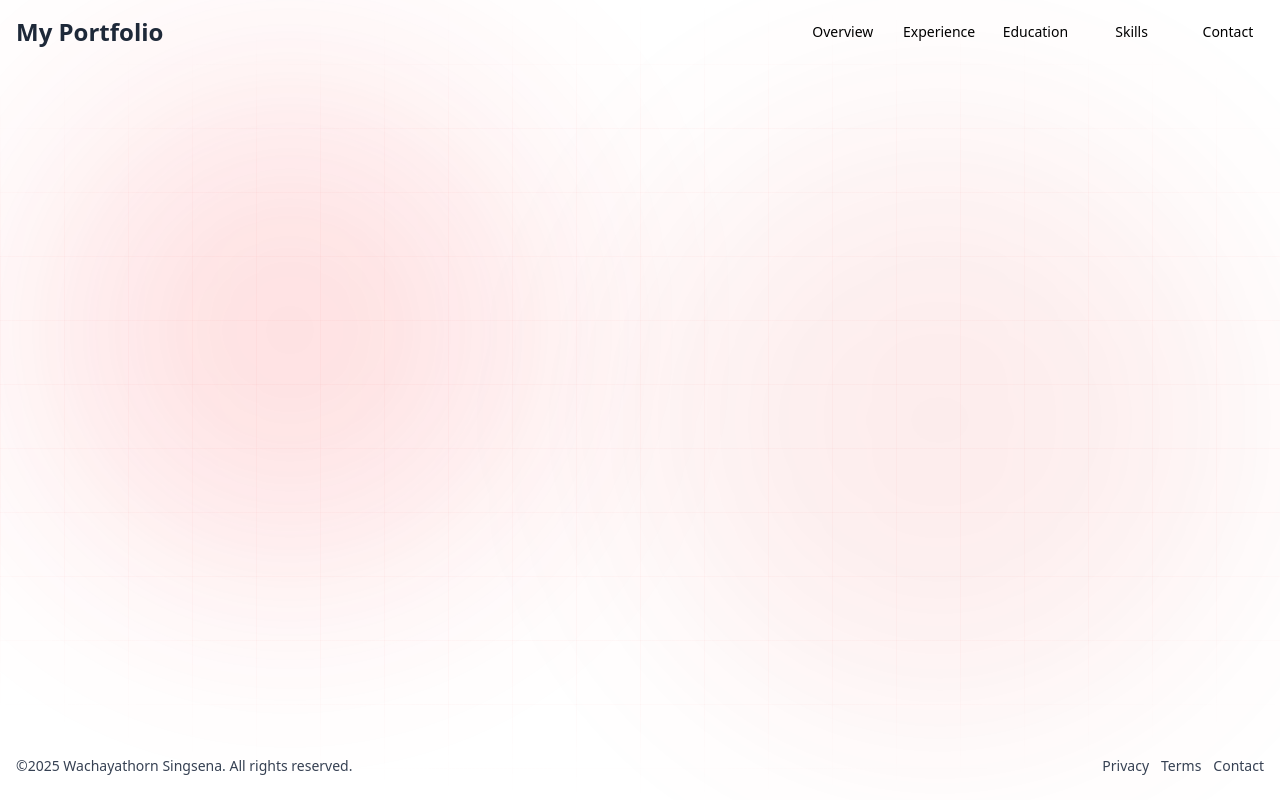
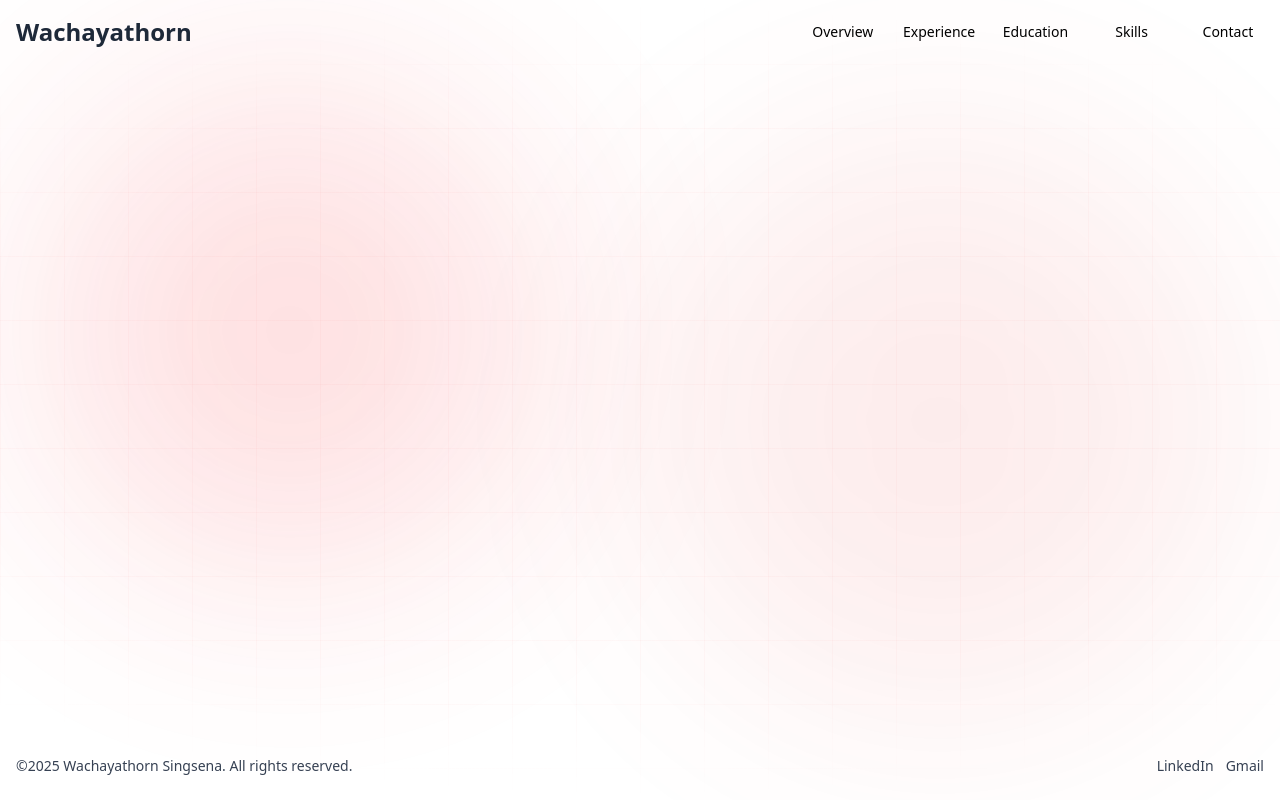
Before and after one commit to wachayathorn/introduce-myself, a Next.js app: page / in a window 1280 px wide. Built offline with nearby package versions, Linux system fonts and the light colour scheme.

Commit message:
feat: update Header and Footer components with new links and styles

```diff
--- a/components/footer/page.tsx
+++ b/components/footer/page.tsx
@@ -13,19 +13,13 @@ export function Footer() {
               href="#"
               className="text-sm hover:underline focus:outline-none focus-visible:ring-2 focus-visible:ring-blue-300 rounded"
             >
-              Privacy
+              LinkedIn
             </a>
             <a
               href="#"
               className="text-sm hover:underline focus:outline-none focus-visible:ring-2 focus-visible:ring-blue-300 rounded"
             >
-              Terms
-            </a>
-            <a
-              href="#"
-              className="text-sm hover:underline focus:outline-none focus-visible:ring-2 focus-visible:ring-blue-300 rounded"
-            >
-              Contact
+              Gmail
             </a>
           </nav>
         </div>
--- a/components/header/page.tsx
+++ b/components/header/page.tsx
@@ -3,35 +3,35 @@ export function Header() {
     <header className="sticky top-0 z-50 w-full">
       <div className="mx-auto max-w-7xl p-4">
         <div className="grid grid-cols-[1fr_auto] items-center">
-          <div className="text-2xl font-bold text-gray-800">My Portfolio</div>
+          <div className="text-2xl font-bold text-gray-800 hover:text-rose-500">Wachayathorn</div>
           <nav className="hidden md:grid grid-cols-5 gap-6 text-sm font-medium">
             <a
               href="#overview"
-              className="hover:text-blue-600 transition duration-150 text-center"
+              className="hover:text-red-600 transition duration-150 text-center"
             >
               Overview
             </a>
             <a
               href="#experience"
-              className="hover:text-blue-600 transition duration-150 text-center"
+              className="hover:text-red-600 transition duration-150 text-center"
             >
               Experience
             </a>
             <a
               href="#education"
-              className="hover:text-blue-600 transition duration-150 text-center"
+              className="hover:text-red-600 transition duration-150 text-center"
             >
               Education
             </a>
             <a
               href="#skills"
-              className="hover:text-blue-600 transition duration-150 text-center"
+              className="hover:text-red-600 transition duration-150 text-center"
             >
               Skills
             </a>
             <a
               href="#contact"
-              className="hover:text-blue-600 transition duration-150 text-center"
+              className="hover:text-red-600 transition duration-150 text-center"
             >
               Contact
             </a>
```
